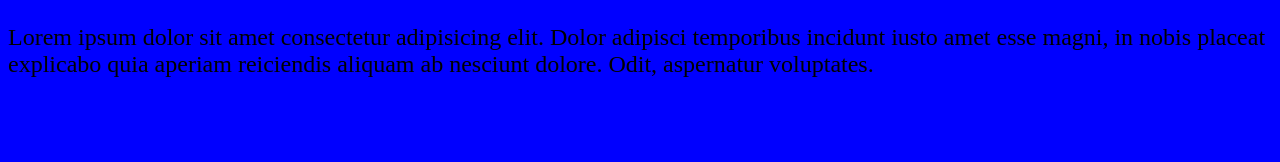
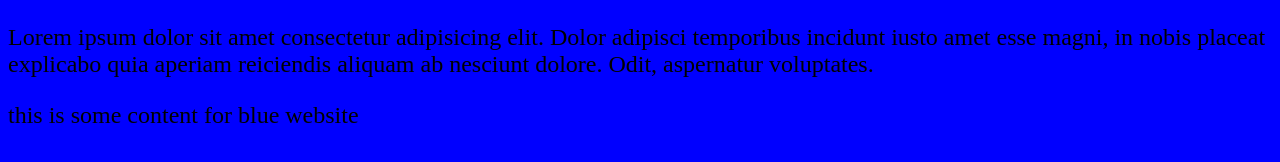
Before and after one commit to ALEXBIILZ2K/html-demo, a plain HTML site: page index.html in a window 1280 px wide. Drawn offline with Linux system fonts and the light colour scheme.

Commit message:
Added content for blue website

```diff
--- a/index.html
+++ b/index.html
@@ -15,5 +15,8 @@
 </head>
 <body>
 	<p>Lorem ipsum dolor sit amet consectetur adipisicing elit. Dolor adipisci temporibus incidunt iusto amet esse magni, in nobis placeat explicabo quia aperiam reiciendis aliquam ab nesciunt dolore. Odit, aspernatur voluptates.</p>
+	<div class="blue">
+		this is some content for blue website
+	</div>
 </body>
 </html>
```
